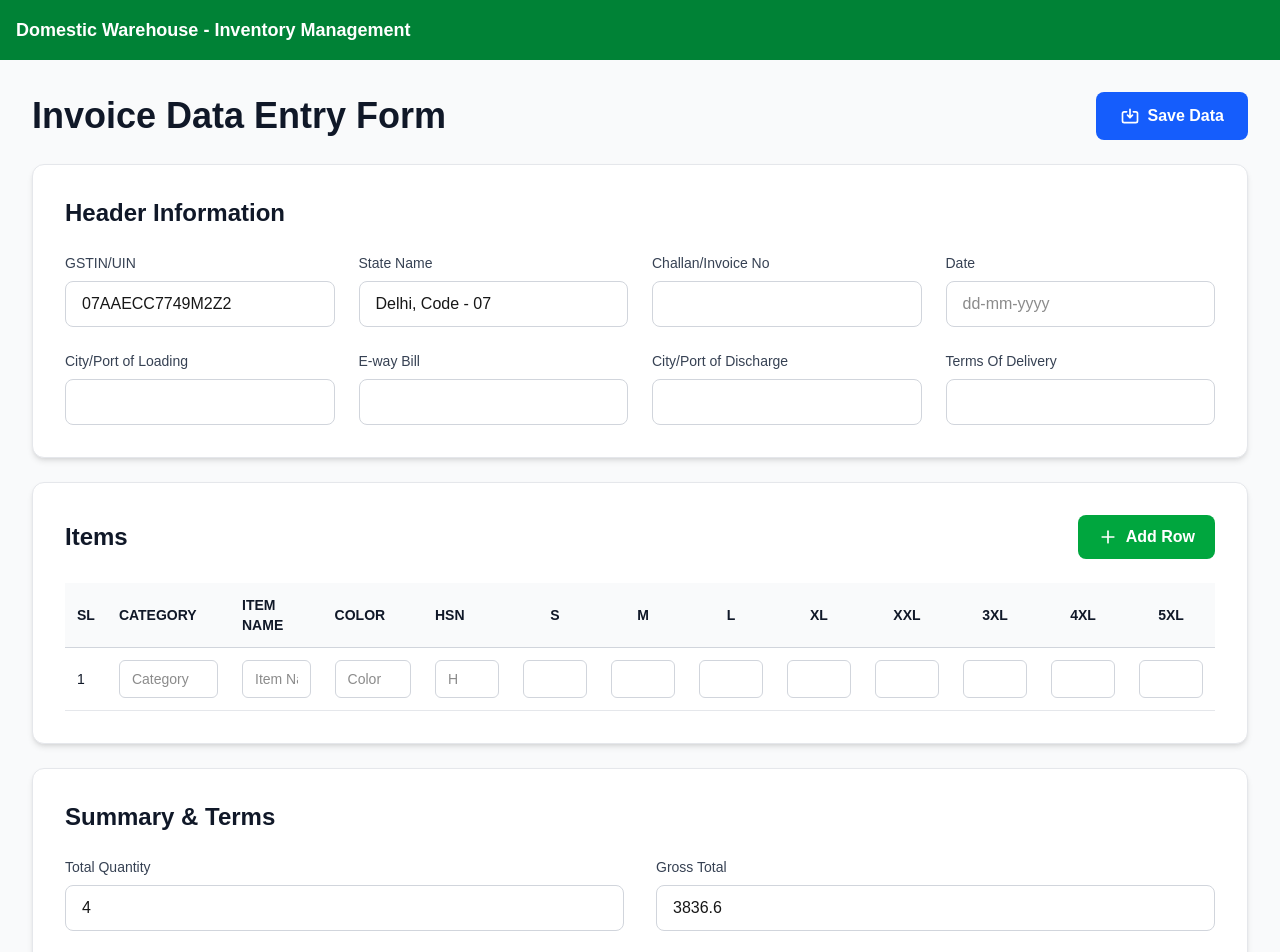
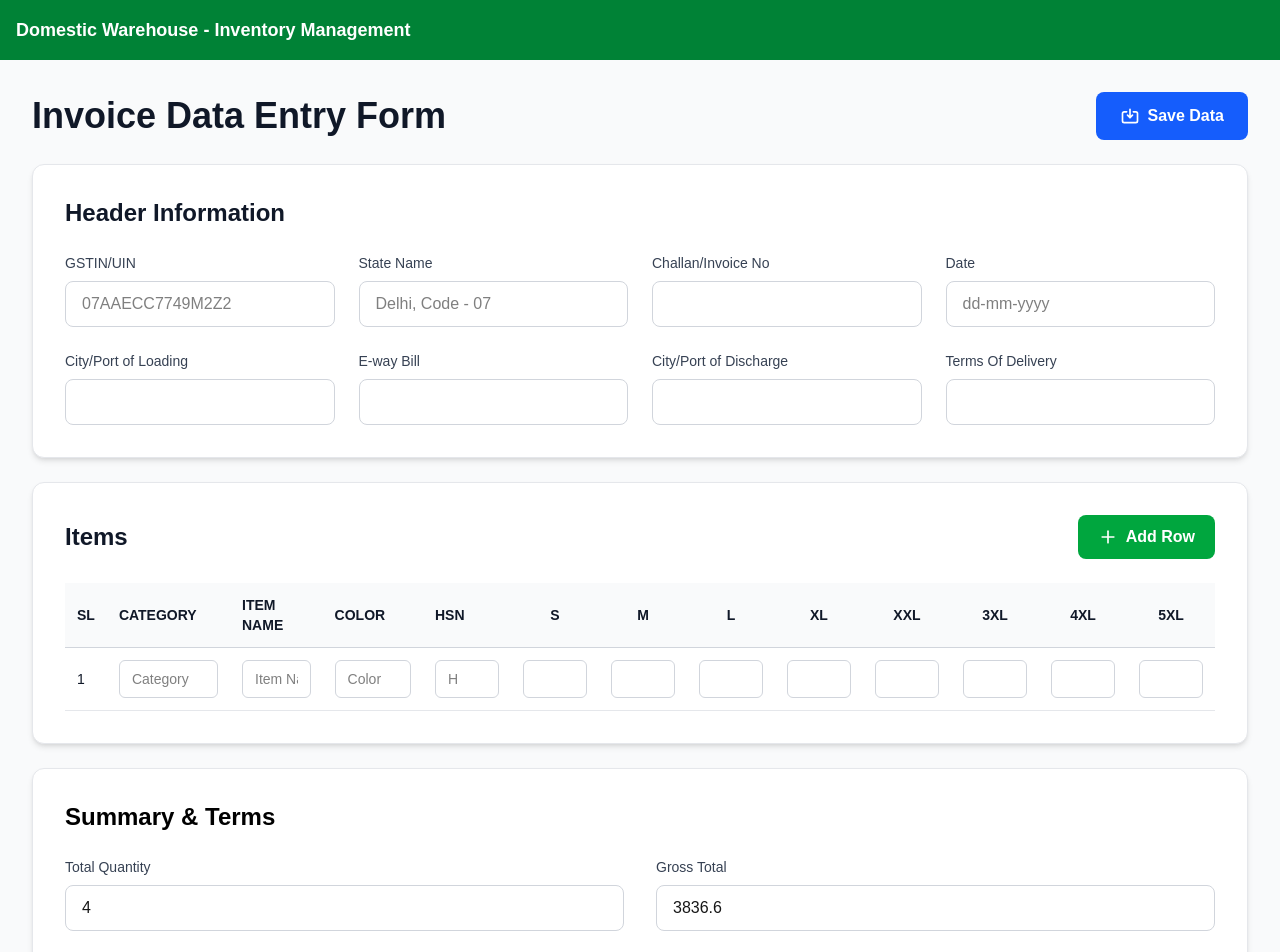
Before and after one commit to khushinj/Inventory-Management-System, a Next.js app in the folder frontend/: page /domestic/invoice in a window 1280 px wide. Shown: the top 952 px of the page. Built offline with nearby package versions, Linux system fonts and the light colour scheme.

Commit message:
Invoice page created

```diff
--- a/frontend/app/domestic/invoice/page.tsx
+++ b/frontend/app/domestic/invoice/page.tsx
@@ -133,7 +133,7 @@ export default function InvoiceDataEntryForm() {
         <div className="bg-white rounded-xl shadow-md p-8 mb-6 border border-gray-200">
           <h2 className="text-2xl font-bold text-gray-900 mb-6">Header Information</h2>
 
-          <div className="grid grid-cols-1 md:grid-cols-2 lg:grid-cols-4 gap-6">
+          <div className="grid text-black grid-cols-1 md:grid-cols-2 lg:grid-cols-4 gap-6">
             {/* Row 1 */}
             <div>
               <label className="block text-sm font-medium text-gray-700 mb-2">
@@ -141,7 +141,7 @@ export default function InvoiceDataEntryForm() {
               </label>
               <input
                 type="text"
-                value={headerInfo.gstinUin}
+                placeholder={headerInfo.gstinUin}
                 onChange={(e) => handleHeaderChange("gstinUin", e.target.value)}
                 className="w-full px-4 py-2.5 border border-gray-300 rounded-lg focus:ring-2 focus:ring-blue-500 focus:border-blue-500 outline-none transition-all"
               />
@@ -153,9 +153,9 @@ export default function InvoiceDataEntryForm() {
               </label>
               <input
                 type="text"
-                value={headerInfo.stateName}
+                placeholder={headerInfo.stateName}
                 onChange={(e) => handleHeaderChange("stateName", e.target.value)}
-                className="w-full px-4 py-2.5 border border-gray-300 rounded-lg focus:ring-2 focus:ring-blue-500 focus:border-blue-500 outline-none transition-all"
+                className="w-full text-black px-4 py-2.5 border border-gray-300 rounded-lg focus:ring-2 focus:ring-blue-500 focus:border-blue-500 outline-none transition-all"
               />
             </div>
 
@@ -269,7 +269,7 @@ export default function InvoiceDataEntryForm() {
               </thead>
               <tbody>
                 {items.map((item, index) => (
-                  <tr key={item.id} className="border-b border-gray-200 hover:bg-gray-50">
+                  <tr key={item.id} className="border-b border-gray-200 hover:bg-gray-50 text-black">
                     <td className="px-3 py-3 text-sm text-gray-900">{index + 1}</td>
                     <td className="px-3 py-3">
                       <input
@@ -289,7 +289,7 @@ export default function InvoiceDataEntryForm() {
                         className="w-full px-3 py-2 border border-gray-300 rounded-md focus:ring-2 focus:ring-blue-500 focus:border-blue-500 outline-none text-sm"
                       />
                     </td>
-                    <td className="px-3 py-3">
+                    <td className="px-3 py-3 text-black">
                       <input
                         type="text"
                         placeholder="Color"
@@ -380,7 +380,7 @@ export default function InvoiceDataEntryForm() {
 
         {/* Summary & Terms Section */}
         <div className="bg-white rounded-xl shadow-md p-8 border border-gray-200">
-          <h2 className="text-2xl font-bold text-gray-900 mb-6">Summary & Terms</h2>
+          <h2 className="text-2xl font-bold text-black mb-6">Summary & Terms</h2>
 
           <div className="grid grid-cols-1 md:grid-cols-2 gap-8">
             {/* Left Column */}
```
